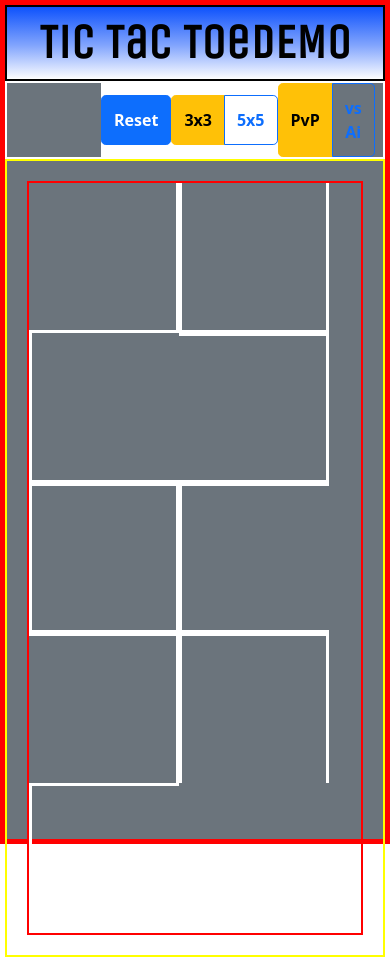
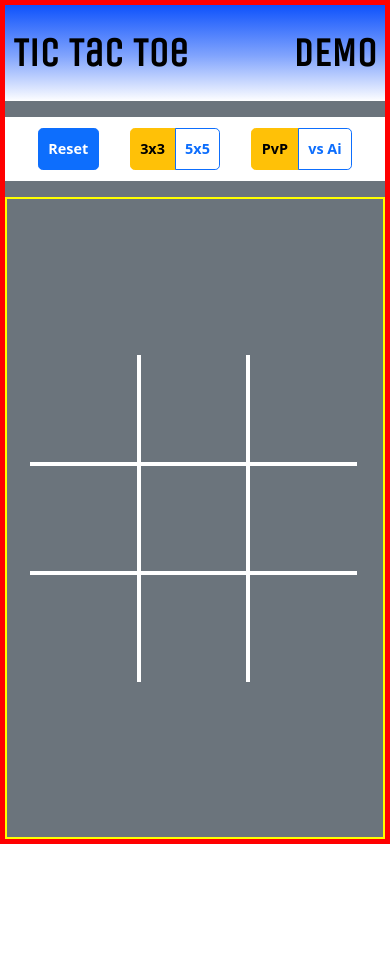
Before and after one commit to hanifahmadov/tic-tac-toe, a React (Create React App) app: page / in a window 390 px wide. After the commit the page ends 844 px from the top, so only its background shows below. Built offline with nearby package versions, Linux system fonts and the light colour scheme.

Commit message:
before atom state sparation

```diff
--- a/src/App.js
+++ b/src/App.js
@@ -1,5 +1,6 @@
 /* eslint-disable */
-import React, { Fragment } from "react";
+import React, { Fragment, useEffect } from "react";
+
 import { useRecoilState, RecoilEnv } from "recoil";
 import { ThemeProvider } from "styled-components";
 import { stateDefaultValue } from "./comps/utils/states/store";
@@ -8,14 +9,26 @@ import { Nav } from "./comps/nav/Nav";
 import { Settings } from "./comps/settings/Settings";
 import { Table } from "./comps/table/Table";
 import Swal from "sweetalert2";
+import { useMediaQuery } from "react-responsive";
 
 const App = () => {
 	//: solutuon for dublicate bug error on recoil atom
 	RecoilEnv.RECOIL_DUPLICATE_ATOM_KEY_CHECKING_ENABLED = false;
-	const [state, setState] = useRecoilState(stateDefaultValue);
+	let [state, setState] = useRecoilState(stateDefaultValue);
+
+	let phone = useMediaQuery({
+		query: "(max-width: 768px)",
+	});
+
+	useEffect(() => {
+		state = JSON.parse(JSON.stringify(state));
+		state.device.phone = phone;
+		setState(state)
+	}, [phone]);
 
 	return (
 		<Fragment>
+			{console.log(state)}
 			<ThemeProvider theme={state}>
 				<INav>
 					<Nav />
--- a/src/comps/settings/Settings.js
+++ b/src/comps/settings/Settings.js
@@ -7,10 +7,9 @@ import {
 	SettingsContent,
 	SettingsWr,
 	SizeButtons,
-	Button,
 } from "./settings.styled";
 
-import { stateDefaultValue } from "../utils/states/store";
+import { aiDefaults, stateDefaultValue } from "../utils/states/store";
 import { setSetting } from "../utils/support/helper";
 import { sweetAlertify } from "../utils/support/notify";
 
@@ -32,9 +31,7 @@ export const Settings = ({ handleClickAlert }) => {
 
 	return (
 		<SettingsWr>
-			{/* {console.log("state::", state)} */}
 			<SettingsContent onClick={handleClick}>
-				{console.log(state)}
 				<ResetButton>
 					<button
 						type='button'
--- a/src/comps/settings/settings.styled.js
+++ b/src/comps/settings/settings.styled.js
@@ -14,8 +14,8 @@ export const SettingsWr = styled.div`
 	}
 
 	button {
-		padding: 0.75rem;
-		font-size: 1rem;
+		padding: ${({theme}) => theme.device.phone ? '.6rem' : '.75rem'};
+		font-size: ${({theme}) => theme.device.phone ? '.9rem' : '1rem'};
 		pointer-events: auto;
 	}
 `;
@@ -28,7 +28,7 @@ export const SettingsContent = styled.div`
 
 	background: white;
 
-	width: 50%;
+	width:${({theme}) => theme.device.phone ? '100%' : '50%'};
 	height: 100%;
 
 	.btn-group {
--- a/src/comps/table/table.styled.js
+++ b/src/comps/table/table.styled.js
@@ -5,10 +5,9 @@ import { ff } from "../utils/styled/globals.styled";
 export const TableWr = styled.div`
 	height: 100%;
 	width: 100%;
-	padding: 20px;
+	padding: ${({theme}) => theme.device.phone ? '5px' : '20px'};
 
-	// background: black;
-	// border: 20px solid purple;
+
 `;
 
 export const TableContent = styled.div`
@@ -20,14 +19,21 @@ export const TableContent = styled.div`
 	align-items: center;
 
 	// background: rgba(255, 0, 0, 0.4);
-	border: 2px solid red;
+	// border: 2px solid red;
 `;
 
 export const CellsWr = styled.div`
 	display: flex;
+
 	width: ${({ theme }) => (theme.setting.ff ? "550px" : "450px")};
+
+	width: ${({ theme }) => theme.device.phone && theme.setting.ff && "340px"};
+	width: ${({ theme }) => theme.device.phone && theme.setting.tt && "330px"};
+
+
+
 	flex-wrap: wrap;
-	border-radius: 50px 50px;
+	border-radius: ${({ theme }) => theme.device.phone ? "20px 20px" : "50px 50px"};
 
 	pointer-events: auto;
 	${({ theme }) => theme.current.gameover && " pointer-events: none;"}
@@ -84,6 +90,31 @@ export const CellsWr = styled.div`
         `}
 
 
+
+
+
+	${({theme}) => theme.device.phone && theme.setting.tt && `
+
+	//:borders
+		#cell0 {
+			border-top-left-radius: 20px 20px;
+		}
+
+		#cell2 {
+			border-top-right-radius: 20px 20px;
+		}
+
+		#cell6 {
+			border-bottom-left-radius: 20px 20px;
+		}
+
+		#cell8 {
+			border-bottom-right-radius: 20px 20px;
+		}
+
+	`}
+
+
 	${({ theme }) =>
 		theme.setting.ff &&
 		`
@@ -124,6 +155,8 @@ export const CellsWr = styled.div`
 	    }
 
         `}
+
+	// border: 1px solid blue;
 `;
 
 export const Cell = styled.div`
@@ -131,18 +164,27 @@ export const Cell = styled.div`
 	justify-content: center;
 	align-items: center;
 
-	height: ${({ theme }) => (theme.setting.ff ? "110px" : "150px")};
-	width: ${({ theme }) => (theme.setting.ff ? "110px" : "150px")};
+
+
+	height: ${({ theme }) => (theme.setting.ff ? "109px" : "149px")};
+	width: ${({ theme }) => (theme.setting.ff ? "109px" : "149px")};
+
+	height: ${({ theme }) => (theme.device.phone && theme.setting.ff && "67px")};
+	width: ${({ theme }) => (theme.device.phone && theme.setting.ff && "67px")};
+
+	height: ${({ theme }) => (theme.device.phone && theme.setting.tt && "109px")};
+	width: ${({ theme }) => (theme.device.phone && theme.setting.tt && "109px")};
+
 
 	line-height: 0;
 
-	font-size: 7rem;
-	font-weight: 300;
+	font-size:  ${({ theme }) => theme.device.phone  ? "5rem" : "7rem"};
+	font-weight: ${({ theme }) => theme.device.phone  ? "400" : "300"};
 
 	cursor: pointer;
 	pointer-events: auto;
 
-	border: 3px solid white;
+	border:  ${({ theme }) => (theme.device.phone ? "2px solid white" : "3px solid white")};
 	transition: background 0.25s ease-in-out;
 
 	&:hover {
--- a/src/comps/utils/states/store.js
+++ b/src/comps/utils/states/store.js
@@ -51,8 +51,58 @@ export const stateDefaultValue = atom({
 TODO:
 : remove reset value from store setting
 
+*/
 
+export const boardDefaults = atom({
+	key: "boardDefaults",
+	default:  {
+		tt: tableBoard3,
+		ff: tableBoard5,
+	}
+});
 
+export const settingsDefaults = atom({
+	key: "settingsDefaults",
+	default:{
+		reset: false,
+		tt: true, //: third x third
+		ff: false, //: five x five
+		pvp: true, //: person vs person
+		ai: false, //: minimax
+	}
+});
 
+export const currentDefaults = atom({
+	key: "currentDefaults",
+	default:  {
+		winPositions: [],
+		gameover: false,
+		draw: false,
+		winner: null,
+	}
+});
 
-*/
+export const aiDefaults = atom({
+	key: "aiDefaults",
+	default:  {
+		value: "O",
+		moves: [],
+		turn: false,
+	}
+});
+
+export const personDefaults = atom({
+	key: "personDefaults",
+	default:  {
+		value: "X",
+		moves: [],
+		turn: false,
+	}
+});
+
+export const deviceDefaults = atom({
+	key: "deviceDefaults",
+	default: {
+		phone: false
+	}
+});
--- a/src/comps/utils/styled/app.styled.js
+++ b/src/comps/utils/styled/app.styled.js
@@ -14,23 +14,27 @@ export const INav = styled.div`
 	display: flex;
 	justify-content: space-between;
 	align-items: center;
-	padding: 0rem 2rem;
+	padding:${({theme}) => theme.device.phone ? '.5rem' : '0rem 2rem'};
 	height: 6rem;
+
 
 	background: ${bg.unk02};
 	color: black;
 	font-family: ${ff.unicaone};
-	font-size: 3rem;
+	font-size:  ${({theme}) => theme.device.phone ? '2.5rem' : '3rem'};
 	font-weight: 900 !important;
 
 
 
-	border: 2px solid black;
+	// border: 2px solid black;
 `;
 
 export const ISettings = styled.div`
 	width: 100%;
-	height: 5rem;
+	height: ${({theme}) => theme.device.phone ? '4rem' : '5rem'};
+	margin:  ${({theme}) => theme.device.phone ? '1rem 0rem' : '0rem'};
+
+
 
 
 	border: 2px solid white;
```
